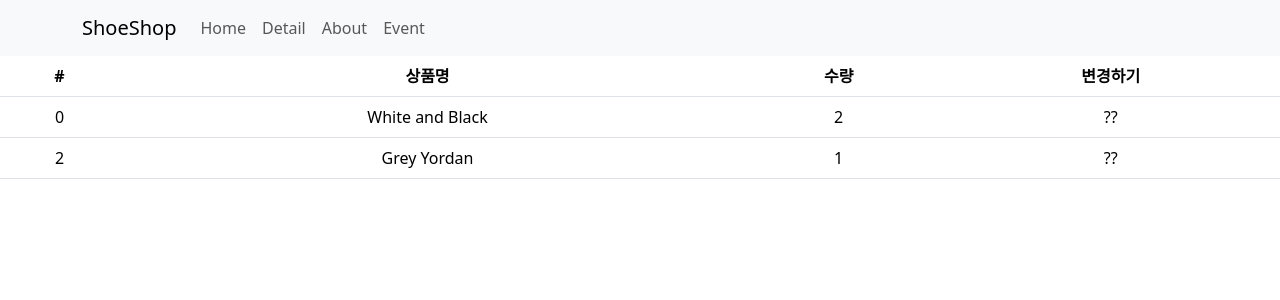
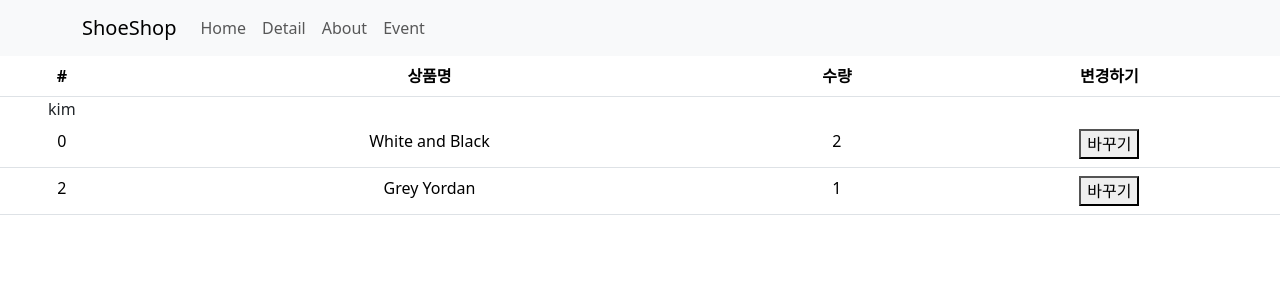
Before and after one commit to kickbell/reactweb, a React (Create React App) app in the folder shop/: page /cart in a window 1280 px wide. Shown: the top 300 px of the page. Built offline with nearby package versions, Linux system fonts and the light colour scheme.

Commit message:
Add state 수정함수 추가

```diff
--- a/shop/src/components/Cart.js
+++ b/shop/src/components/Cart.js
@@ -1,12 +1,17 @@
 import Table from 'react-bootstrap/Table';
-import { useSelector } from 'react-redux';
+import { useDispatch, useSelector } from 'react-redux';
+import { changeName } from '../store';
 
 
 function Cart() {
     let cart = useSelector((state) => state.cart)
+    let dispatch = useDispatch()
+
+    let state = useSelector((state) => state)
 
     return (
         <Table>
+            {state.user}
             <thead>
                 <tr>
                     <th>#</th>
@@ -23,7 +28,11 @@ function Cart() {
                                 <td>{cart.id}</td>
                                 <td>{cart.name}</td>
                                 <td>{cart.count}</td>
-                                <td>??</td>
+                                <td>
+                                    <button onClick={() => {
+                                        dispatch(changeName())
+                                    }}>바꾸기</button>
+                                </td>
                             </tr>
                         )
                     })
--- a/shop/src/store.js
+++ b/shop/src/store.js
@@ -2,8 +2,14 @@ import { configureStore, createSlice } from '@reduxjs/toolkit'
 
 let user = createSlice({
     name: 'user',
-    initialState: 'kim'
+    initialState: 'kim',
+    reducers: {
+        changeName(state) {
+            return 'john ' + state
+        }
+    }
 })
+export let { changeName } = user.actions
 
 let cart = createSlice({
     name: 'cart',
```
